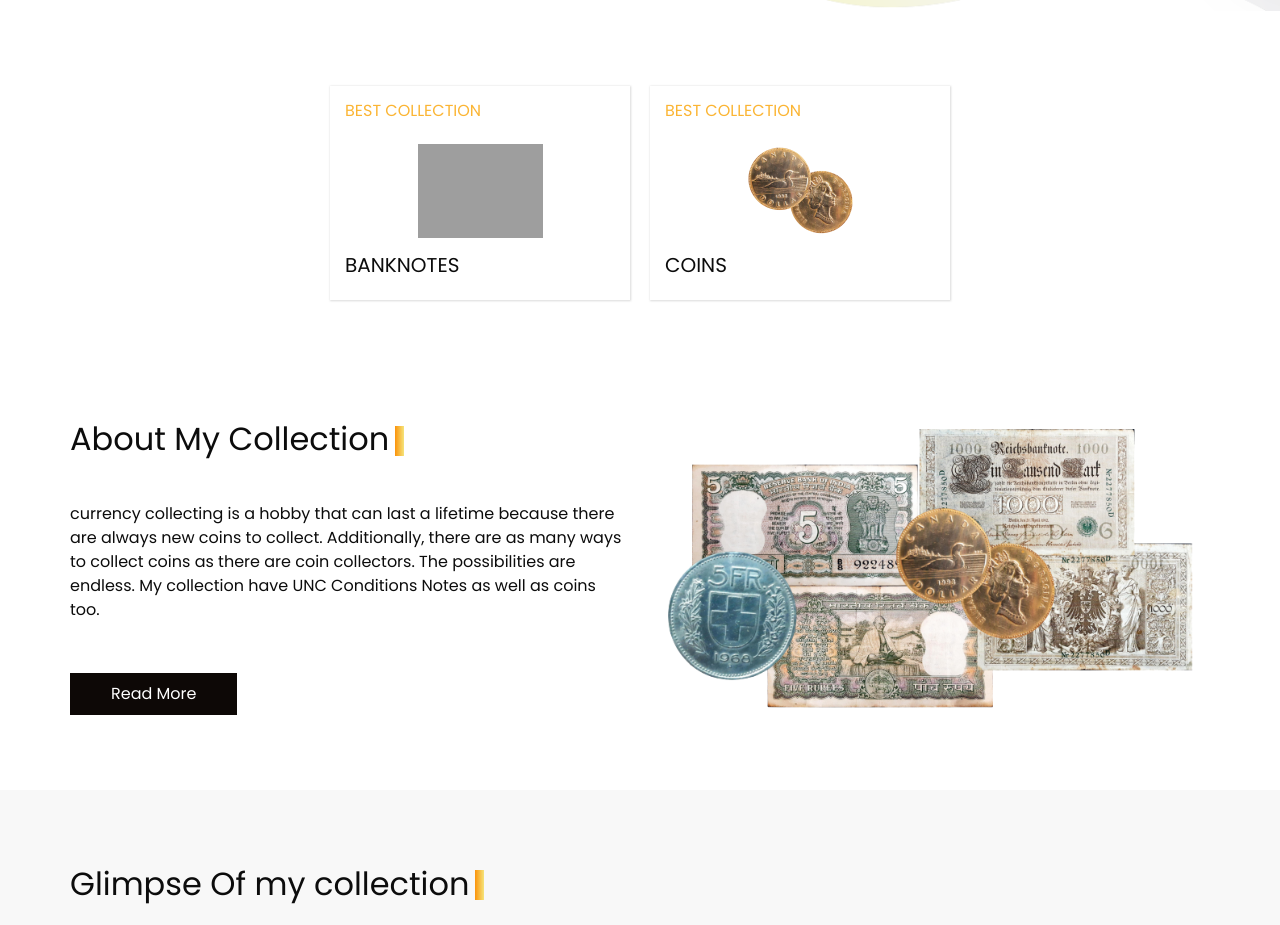
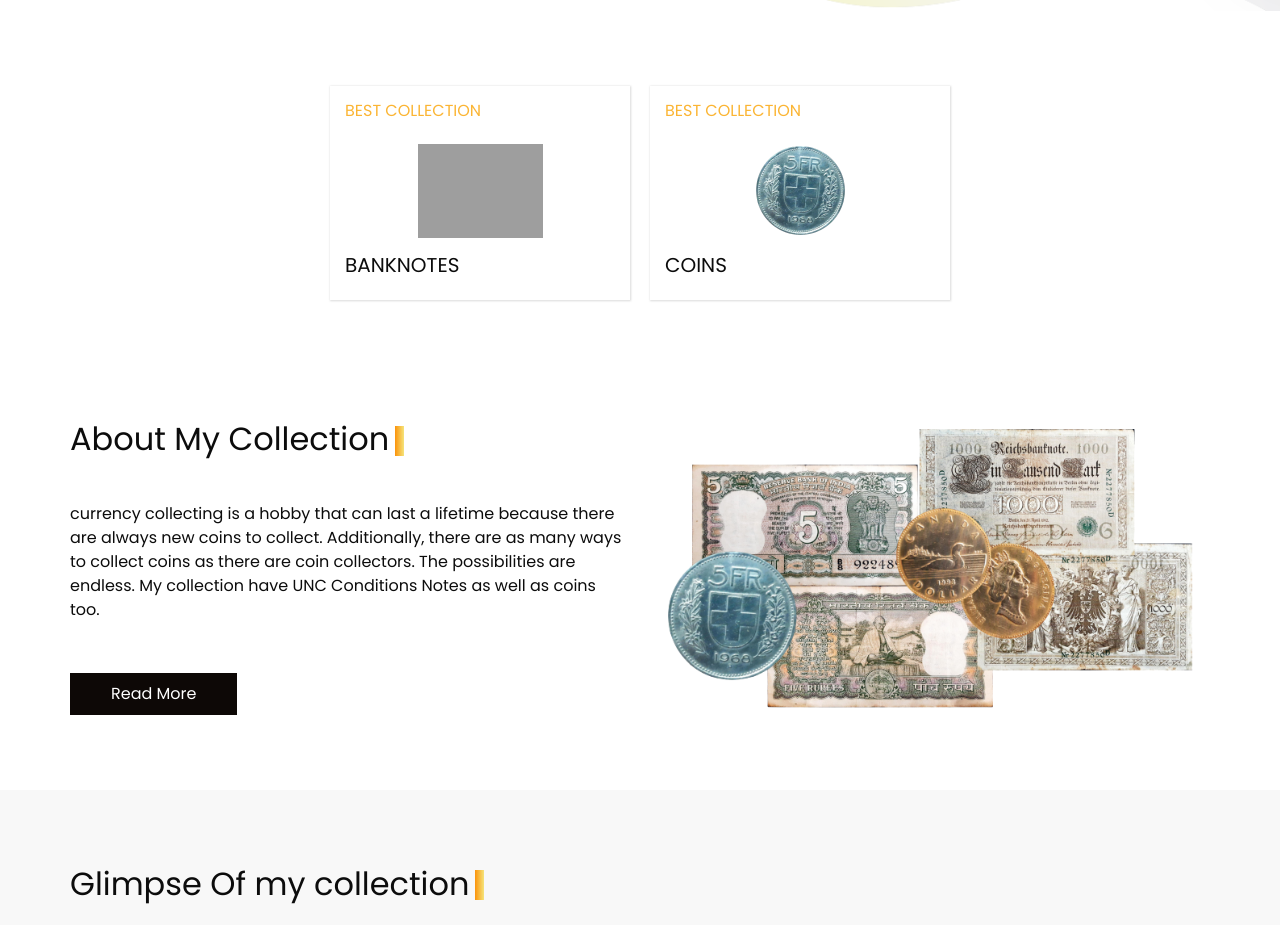
Before and after one commit to 2008shivamjha/SJcurrency, a plain HTML site: page index.html in a window 1280 px wide. Shown: the part 789-1714 px from the top of the page. Drawn offline with nearby package versions, Linux system fonts and the light colour scheme; grey boxes are pictures that could not be loaded; a script that the page names is missing; a web font is replaced by a local one.

Commit message:
Update index.html

```diff
--- a/index.html
+++ b/index.html
@@ -178,7 +178,7 @@
                         </h6>
                     </div>
                     <div class="img-box ">
-                        <img src="img/3.png" alt=" ">
+                        <img src="img/x.png" alt=" ">
                     </div>
                     <div class="name ">
                         <h5>
```
